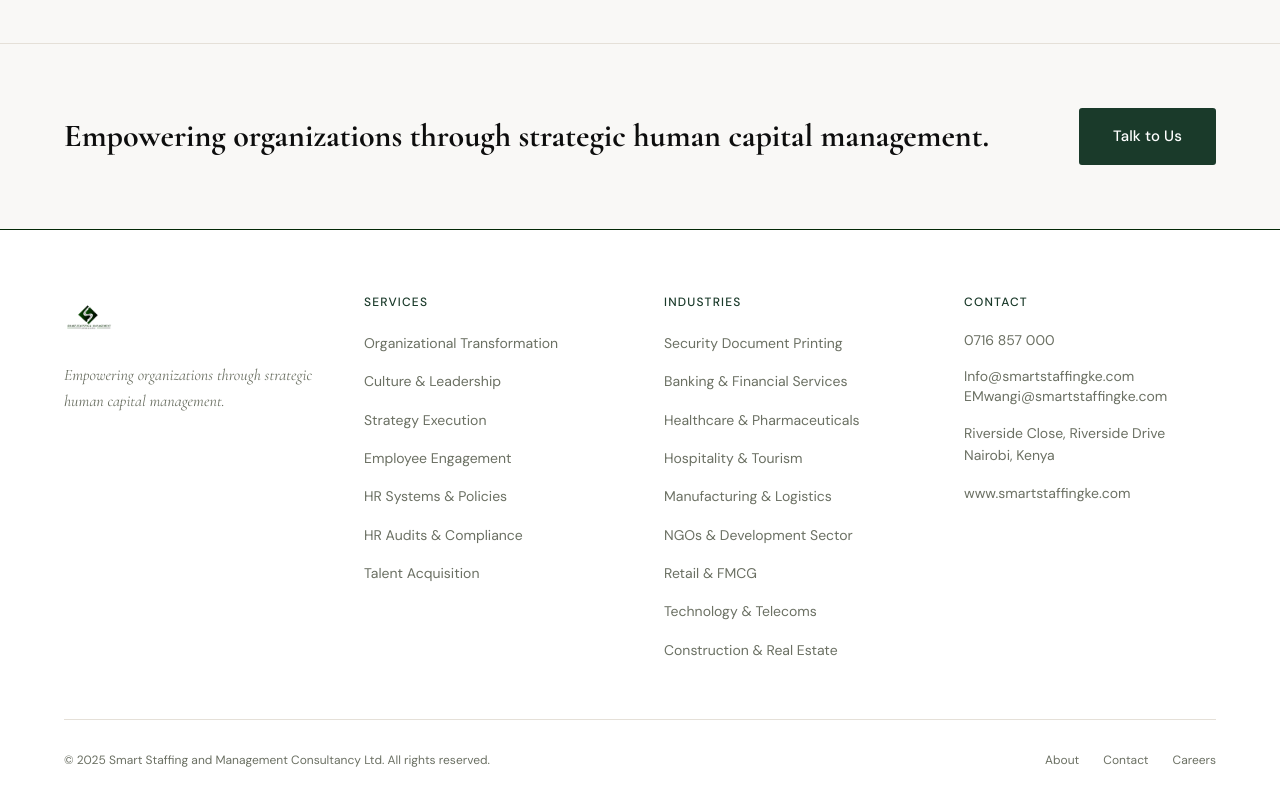
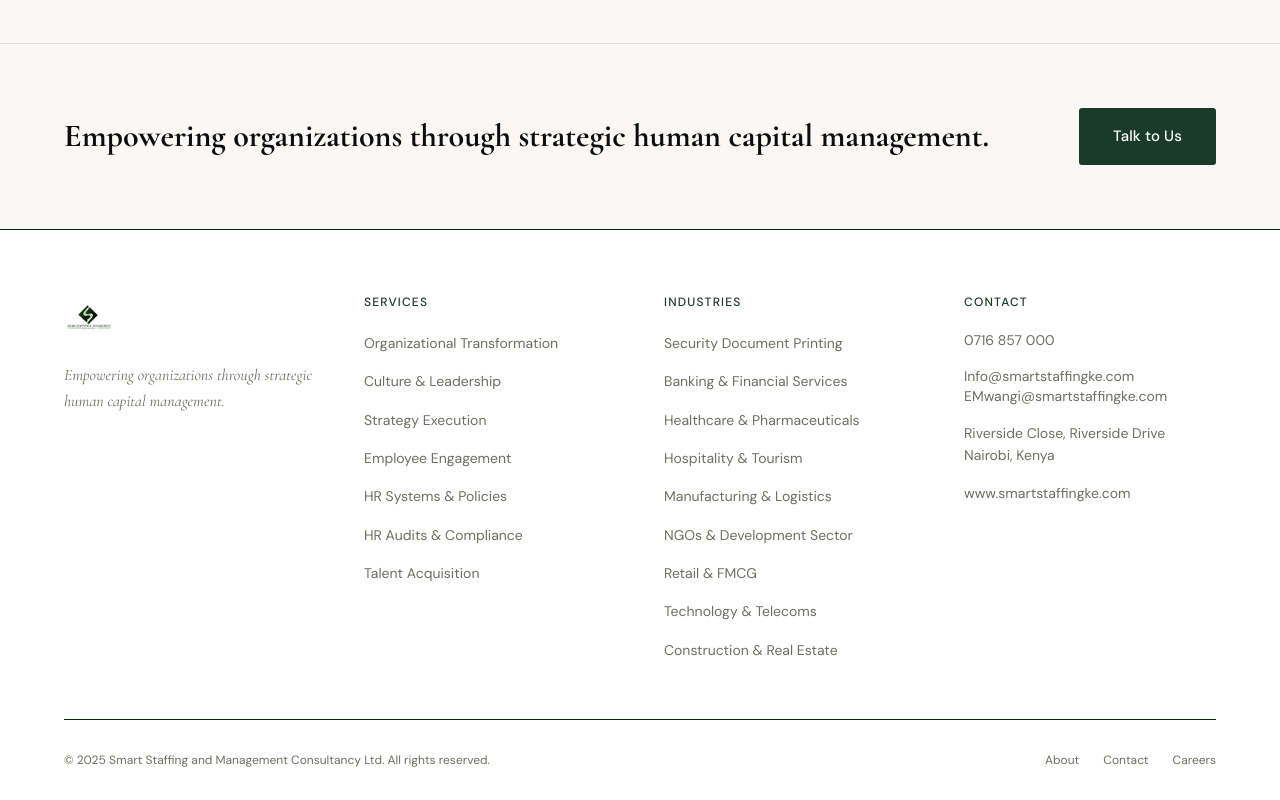
Before and after one commit to Cmbogo/smart-staffing-evolve, a React (Vite) app: page /about in a window 1280 px wide. Shown: the part 2178-2978 px from the top of the page. Built offline with nearby package versions, Linux system fonts and the light colour scheme.

Commit message:
Changes
Co-authored-by: VickyTaar <87909835+VickyTaar@users.noreply.github.com>

```diff
--- a/src/components/Footer.tsx
+++ b/src/components/Footer.tsx
@@ -129,7 +129,7 @@ const Footer = () => {
         {/* Stone divider + copyright */}
         <div
           className="pt-8 flex flex-col md:flex-row items-center justify-between gap-4"
-          style={{ borderTop: '1px solid #E5E0D8' }}
+          style={{ borderTop: '1px solid #032806' }}
         >
           <p className="font-sans text-xs text-[#6B7063] text-center md:text-left">
             &copy; {new Date().getFullYear()} Smart Staffing and Management Consultancy Ltd.
```
